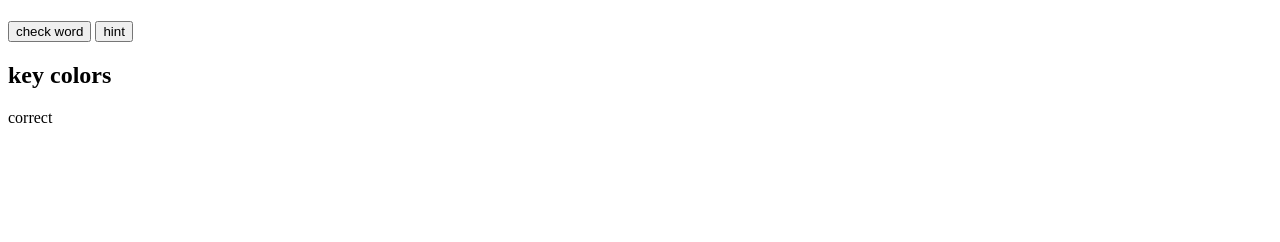
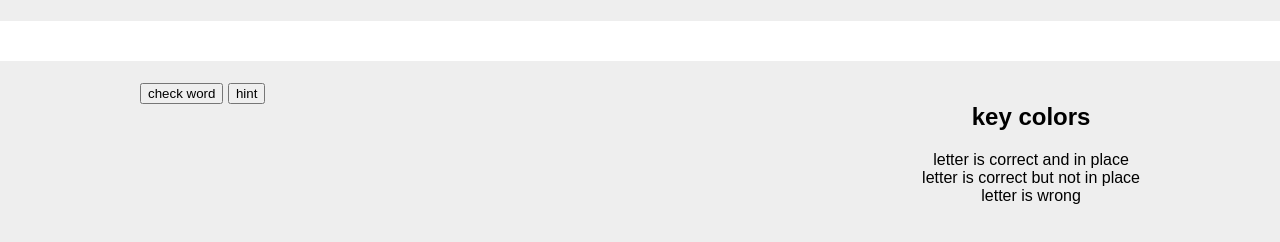
Before and after one commit to abdesslemhamani/guess-game, a plain HTML site: page index.html in a window 1280 px wide. Drawn offline with Linux system fonts and the light colour scheme.

Commit message:
initial commit

```diff
--- a/index.html
+++ b/index.html
@@ -4,7 +4,7 @@
     <meta charset="UTF-8">
     <meta name="viewport" content="width=device-width, initial-scale=1.0">
     <title>Document</title>
-</head>
+    <link rel="stylesheet" href="style.css">
 <body>
     <h1></h1>
     <div class="guess-game">
@@ -18,10 +18,21 @@
         </div>
         <div class="key-colors">
             <h2>key colors</h2>
-            <div class="key-colors">
+            <div class="key-color">
+                <div class="key in-place"></div>
+                <div class="key-text">letter is correct and in place</div>
+            </div>
+            <div class="key-color">
                 <div class="key"></div>
-                <div class="key-text">correct</div>
-
+                <div class="key not-in-place">letter is  correct but not in place</div>
+            </div>
+            <div class="key-color">
+                <div class="key no"></div>
+                <div class="key-text">letter is wrong</div>
+            </div>
     </div>
+    </div>
+    <footer></footer>
+    <script src="main.js" ></script>
 </body>
 </html>
--- a/style.css
+++ b/style.css
@@ -0,0 +1,38 @@
+* {
+    box-sizing: border-box;
+}
+
+:root {
+    --primary-color: #f44336;
+}
+
+body {
+    margin: 0;
+    background-color: #eee;
+    font-family: Arial, Helvetica, sans-serif;
+
+}
+
+h1 {
+    text-align: center;
+    padding: 20px;
+    margin: 0 0 50 px;
+    background-color: white;
+}
+
+.guess-game {
+    text-align: center;
+    width: 1000px;
+    margin: 20px auto;
+    display: flex;
+    align-items: flex-start;
+    justify-content: space-between;
+
+    .game-area {
+        text-align: center;
+    }
+
+    .key-colors {
+        .key-color {}
+    }
+}
```
